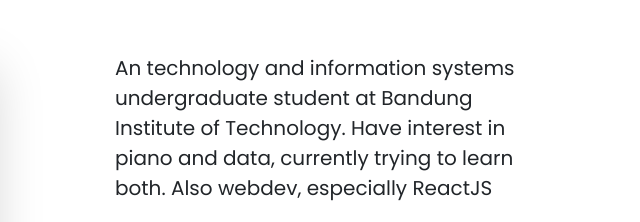
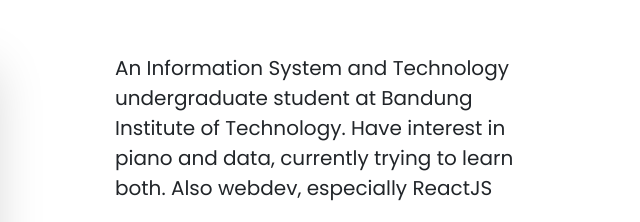
Before and after one commit to hafidzyami/Portofolio, a plain HTML site: page index.html in a window 1280 px wide. Shown: the part 730-952 px from the top of the page, 537-1177 px from the left. Drawn offline with nearby package versions, Linux system fonts and the light colour scheme.

Commit message:
Update index.html

```diff
--- a/index.html
+++ b/index.html
@@ -103,7 +103,7 @@
             <img src="img/foto2.jpg" alt="" width="350" height="350" class="shadow-lg p-1" data-aos="fade-right" data-aos-delay="200">
           </div>
           <div class="col ms-5 ms-lg-0" id="about-me-hp">
-            <p class="text-lg-start w-75 fs-5 mt-5 mt-lg-0 text-start" data-aos="fade-down" data-aos-delay="300">An technology and information systems undergraduate student at Bandung Institute of Technology. Have interest in piano and data, currently trying to learn both. Also webdev, especially ReactJS</p>
+            <p class="text-lg-start w-75 fs-5 mt-5 mt-lg-0 text-start" data-aos="fade-down" data-aos-delay="300">An Information System and Technology undergraduate student at Bandung Institute of Technology. Have interest in piano and data, currently trying to learn both. Also webdev, especially ReactJS</p>
             <div class="row text-start fs-6 mt-5">
               <div class="col-5" data-aos="fade-down" data-aos-delay="300">
                 <p>Name: <span>Hafidz Shidqi</span></p>
```
